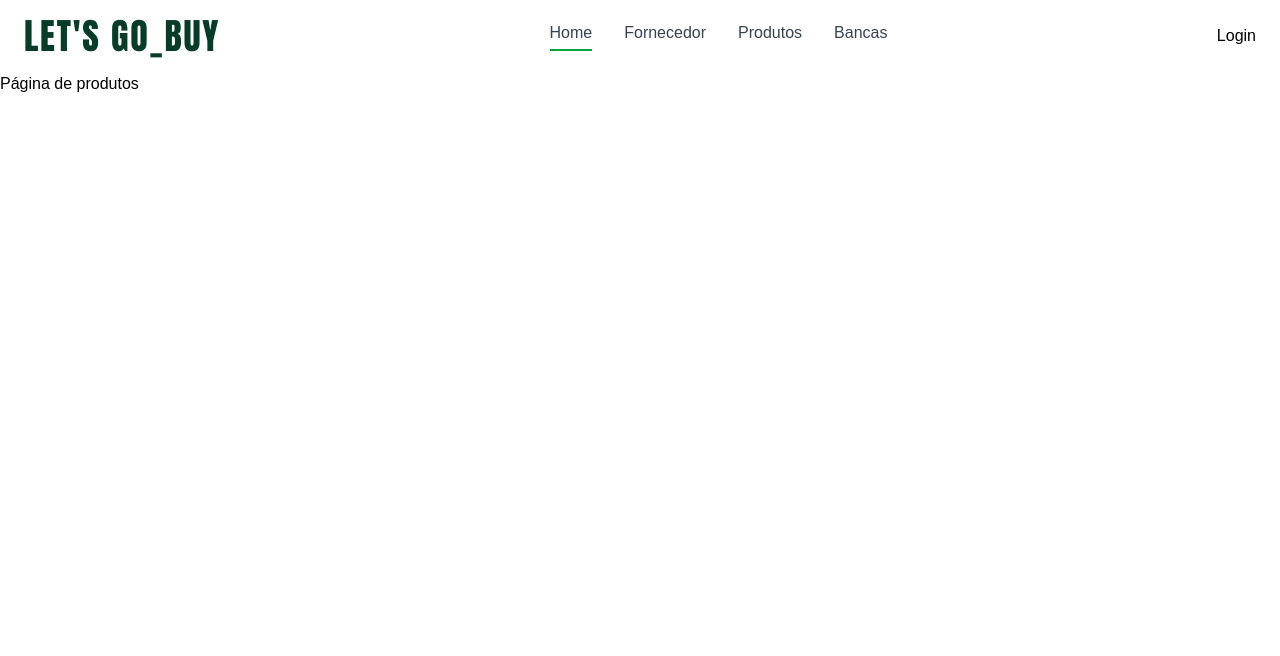
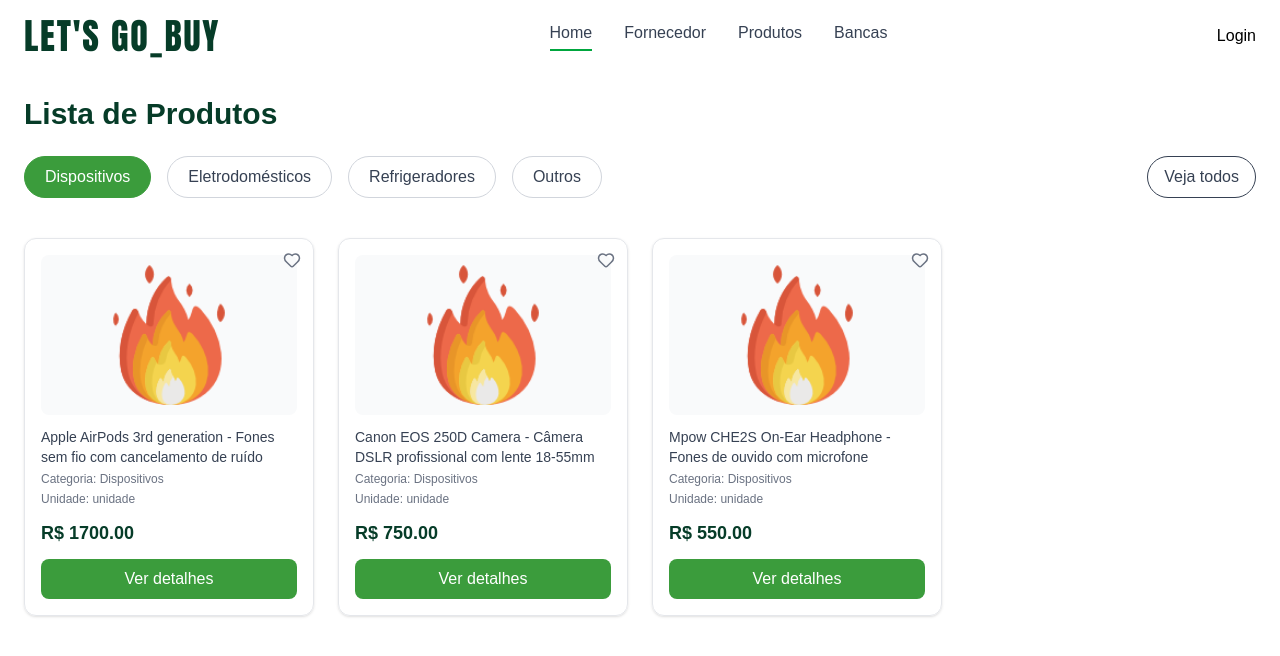
Before and after one commit to RafaelCDA/Trabalho-Final-TP2, a Next.js app in the folder front/: page /produtos in a window 1280 px wide. Shown: the top 656 px of the page. Built offline with nearby package versions, Linux system fonts and the light colour scheme.

Commit message:
adiciona página de listagem de produtos

```diff
--- a/front/app/produtos/page.tsx
+++ b/front/app/produtos/page.tsx
@@ -1,7 +1,238 @@
+// EU011 - Listagem de Produtos
+'use client';
+
+import axios from "axios";
+import { useEffect, useState } from "react";
+import Image from "next/image";
+import { Heart } from "lucide-react";
+
+interface Produto {
+  id?: number;
+  bar_shelf_id: number;
+  category: string;
+  description: string;
+  price_in: number;
+  unit_of_measurement: string;
+}
+
 export default function Produtos() {
+
+  const [produtos, setProdutos] = useState<Produto[]>([]);
+  const [selected, setSelected] = useState<Produto | null>(null);
+
+  // Categorias para filtro (baseado no diagrama)
+  const categories = ["Dispositivos", "Eletrodomésticos", "Refrigeradores", "Outros"];
+  const [activeCategory, setActiveCategory] = useState("Dispositivos");
+
+  async function fetchProdutos(category?: string) {
+    try {
+      const url = category
+        ? `http://localhost:3000/produtos?category=${category}`
+        : `http://localhost:3000/produtos`;
+      const response = await axios.get(url);
+      setProdutos(Array.isArray(response.data) ? response.data : []);
+    } catch (error) {
+      console.error("Erro ao buscar produtos:", error);
+      setProdutos([]);
+    }
+  }
+
+  useEffect(() => {
+    // COMENTADO ATÉ O BACKEND ESTAR PRONTO
+    // fetchProdutos(activeCategory);
+
+    // DADOS DE TESTE - REMOVER QUANDO O BACKEND ESTIVER PRONTO
+    setProdutos([
+      {
+        id: 1,
+        bar_shelf_id: 1,
+        category: "Dispositivos",
+        description: "Apple AirPods 3rd generation - Fones sem fio com cancelamento de ruído",
+        price_in: 1700.00,
+        unit_of_measurement: "unidade"
+      },
+      {
+        id: 2,
+        bar_shelf_id: 1,
+        category: "Dispositivos",
+        description: "Canon EOS 250D Camera - Câmera DSLR profissional com lente 18-55mm",
+        price_in: 750.00,
+        unit_of_measurement: "unidade"
+      },
+      {
+        id: 3,
+        bar_shelf_id: 2,
+        category: "Eletrodomésticos",
+        description: "HP Laptop AMD Ryzen 5 - Notebook com 8GB RAM e SSD 256GB",
+        price_in: 1659.00,
+        unit_of_measurement: "unidade"
+      },
+      {
+        id: 4,
+        bar_shelf_id: 3,
+        category: "Dispositivos",
+        description: "Mpow CHE2S On-Ear Headphone - Fones de ouvido com microfone",
+        price_in: 550.00,
+        unit_of_measurement: "unidade"
+      },
+      {
+        id: 5,
+        bar_shelf_id: 2,
+        category: "Refrigeradores",
+        description: "Geladeira Frost Free Brastemp 375L - Eficiência energética A",
+        price_in: 2899.00,
+        unit_of_measurement: "unidade"
+      },
+      {
+        id: 6,
+        bar_shelf_id: 3,
+        category: "Eletrodomésticos",
+        description: "Micro-ondas Electrolux 31L - Com função grill e timer digital",
+        price_in: 599.00,
+        unit_of_measurement: "unidade"
+      }
+    ]);
+  }, []);
+
+  // Filtrar produtos por categoria
+  const produtosFiltrados = produtos.filter(p => p.category === activeCategory);
+
   return (
-    <main>
-      <p>Página de produtos</p>
+    <main className="max-w-7xl mx-auto px-6 py-6">
+
+      <h2 className="text-3xl font-bold text-[var(--color-shop_dark_green)] mb-6">
+        Lista de Produtos
+      </h2>
+
+      {/* Filtros de Categoria */}
+      <section className="mb-10 flex items-center justify-between">
+        <div className="flex gap-4">
+          {categories.map((cat) => (
+            <button
+              key={cat}
+              onClick={() => setActiveCategory(cat)}
+              className={`px-5 py-2 rounded-full border transition ${
+                activeCategory === cat
+                  ? "bg-[var(--color-shop_light_green)] text-white border-[var(--color-shop_light_green)]"
+                  : "border-gray-300 text-gray-700 hover:bg-gray-100"
+              }`}
+            >
+              {cat}
+            </button>
+          ))}
+        </div>
+
+        <button className="border px-4 py-2 rounded-full text-gray-700 hover:bg-gray-100">
+          Veja todos
+        </button>
+      </section>
+
+      {/* Grid de Produtos */}
+      <section className="grid grid-cols-1 sm:grid-cols-2 lg:grid-cols-4 gap-6">
+        {produtosFiltrados.length === 0 ? (
+          <div className="col-span-full text-center py-10 text-gray-500">
+            <p className="text-lg">Nenhum produto encontrado nesta categoria.</p>
+            <p className="text-sm mt-2">Tente selecionar outra categoria.</p>
+          </div>
+        ) : (
+          produtosFiltrados.map((p: Produto, i: number) => (
+            <div
+              key={i}
+              className="rounded-xl border border-gray-200 p-4 shadow-sm hover:shadow-md transition relative"
+            >
+              <button className="absolute top-3 right-3 text-gray-500 hover:text-red-500">
+                <Heart size={18} />
+              </button>
+
+              <div className="w-full h-40 flex items-center justify-center bg-gray-50 rounded-lg">
+                <Image
+                  src="/fire (1).png"
+                  alt={p.description}
+                  width={140}
+                  height={140}
+                  className="object-contain"
+                />
+              </div>
+
+              <div className="mt-3 flex flex-col gap-1">
+                <h3 className="text-sm text-gray-700 font-medium line-clamp-2">
+                  {p.description}
+                </h3>
+
+                <p className="text-xs text-gray-500">
+                  Categoria: {p.category}
+                </p>
+
+                <p className="text-xs text-gray-500">
+                  Unidade: {p.unit_of_measurement}
+                </p>
+
+                <div className="flex items-center gap-2 mt-2">
+                  <span className="text-lg font-bold text-[var(--color-shop_dark_green)]">
+                    R$ {p.price_in.toFixed(2)}
+                  </span>
+                </div>
+
+                <button
+                  onClick={() => setSelected(p)}
+                  className="mt-2 bg-[var(--color-shop_light_green)] text-white py-2 rounded-lg hover:opacity-90"
+                >
+                  Ver detalhes
+                </button>
+              </div>
+            </div>
+          ))
+        )}
+      </section>
+
+      {/* Modal de Detalhes */}
+      {selected && (
+        <div className="fixed inset-0 backdrop-blur-sm bg-black/10 flex items-center justify-center z-50">
+          <div className="bg-white p-6 rounded-xl w-96 shadow-xl">
+
+            <div className="w-full h-48 flex items-center justify-center bg-gray-50 rounded-lg mb-4">
+              <Image
+                src="/fire (1).png"
+                alt={selected.description}
+                width={180}
+                height={180}
+                className="object-contain"
+              />
+            </div>
+
+            <h3 className="text-xl font-bold">{selected.description}</h3>
+
+            <div className="mt-4 space-y-2">
+              <p className="text-gray-600">
+                <span className="font-semibold">Categoria:</span> {selected.category}
+              </p>
+
+              <p className="text-gray-600">
+                <span className="font-semibold">Unidade:</span> {selected.unit_of_measurement}
+              </p>
+
+              <p className="text-gray-600">
+                <span className="font-semibold">ID da Prateleira:</span> {selected.bar_shelf_id}
+              </p>
+
+              <div className="pt-4 border-t">
+                <p className="text-2xl font-bold text-[var(--color-shop_dark_green)]">
+                  R$ {selected.price_in.toFixed(2)}
+                </p>
+              </div>
+            </div>
+
+            <button
+              onClick={() => setSelected(null)}
+              className="mt-6 px-4 py-2 bg-red-500 text-white rounded-lg w-full hover:bg-red-600"
+            >
+              Fechar
+            </button>
+
+          </div>
+        </div>
+      )}
+
     </main>
   );
 }
```
